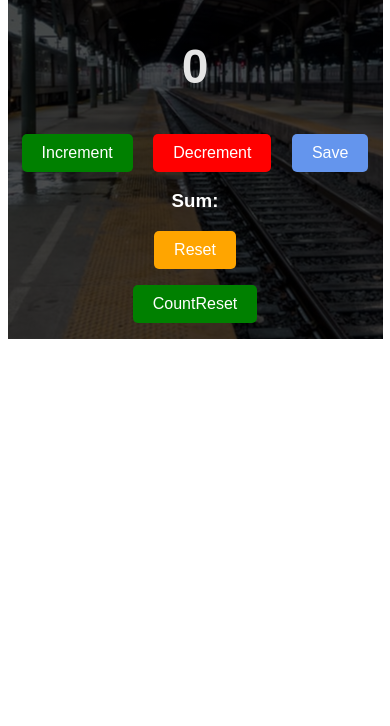
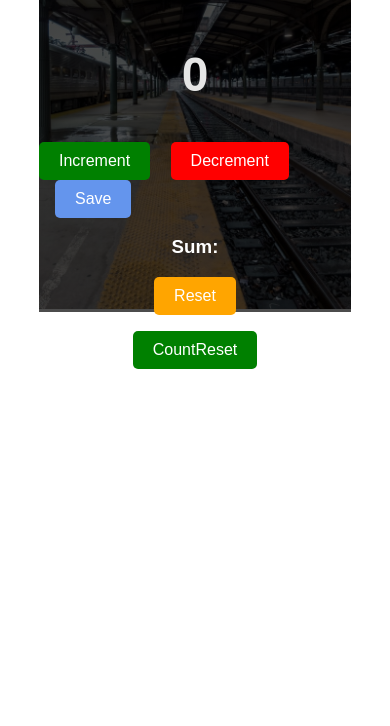
Before and after one commit to NabeelMansour/Passenger-Counter, a plain HTML site: page index.html in a window 390 px wide. Shown: the part 118-844 px from the top of the page. Drawn offline with Linux system fonts and the light colour scheme.

Commit message:
Added media queries

```diff
--- a/styles.css
+++ b/styles.css
@@ -5,7 +5,7 @@ body {
 
 .container {
   margin: 0 auto;
-  width: 375px;
+  width: 90vw;
   height: 100%;
   display: flex;
   flex-direction: column;
@@ -13,6 +13,8 @@ body {
   background-image: linear-gradient(rgba(0, 0, 0, 0.7), rgba(0, 0, 0, 0.7)),
     url('images/station.jpg');
   background-position: center;
+  background-repeat: no-repeat;
+  background-size: 100%;
 }
 
 .btn1,
@@ -74,9 +76,9 @@ body {
 }
 
 @media (max-width: 400px) {
-  body {
-    margin: 0 auto;
-    width: auto;
-    height: auto;
+  .container {
+    display: flex;
+    width: 80vw;
+    height: 50vh;
   }
 }
```
